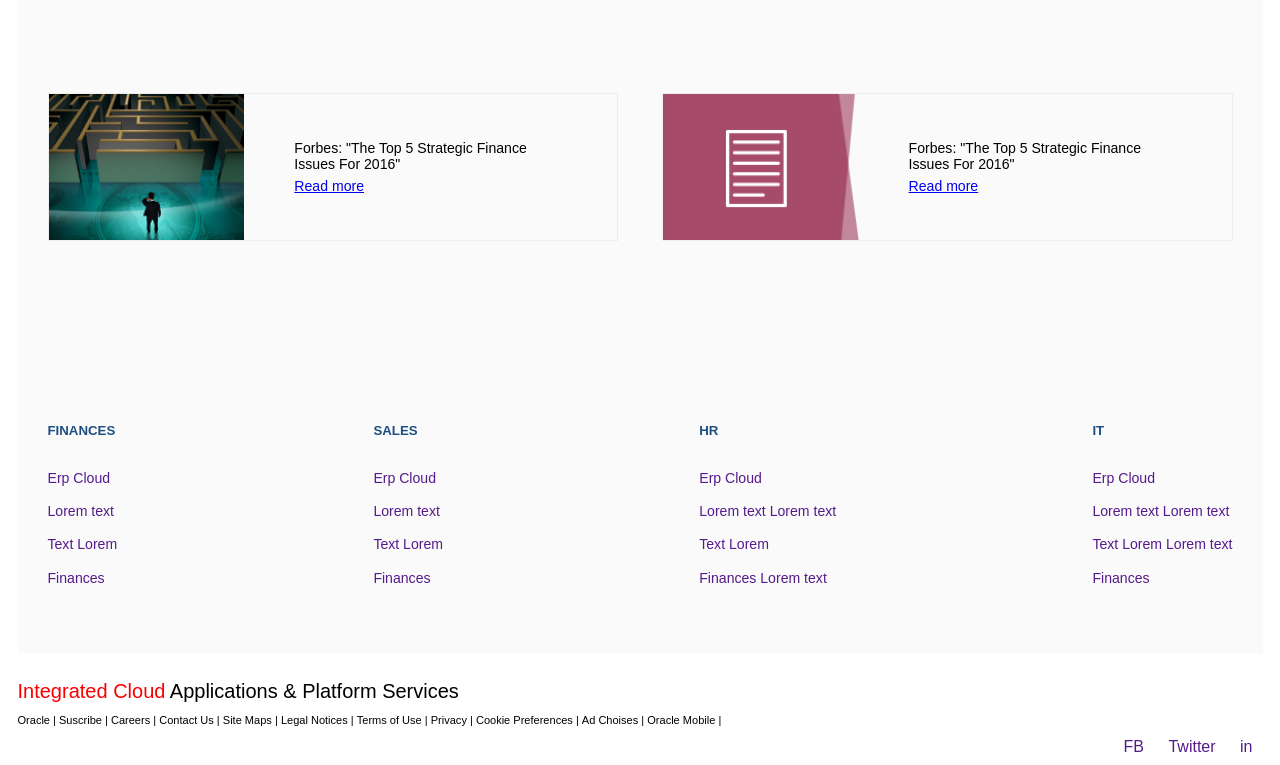
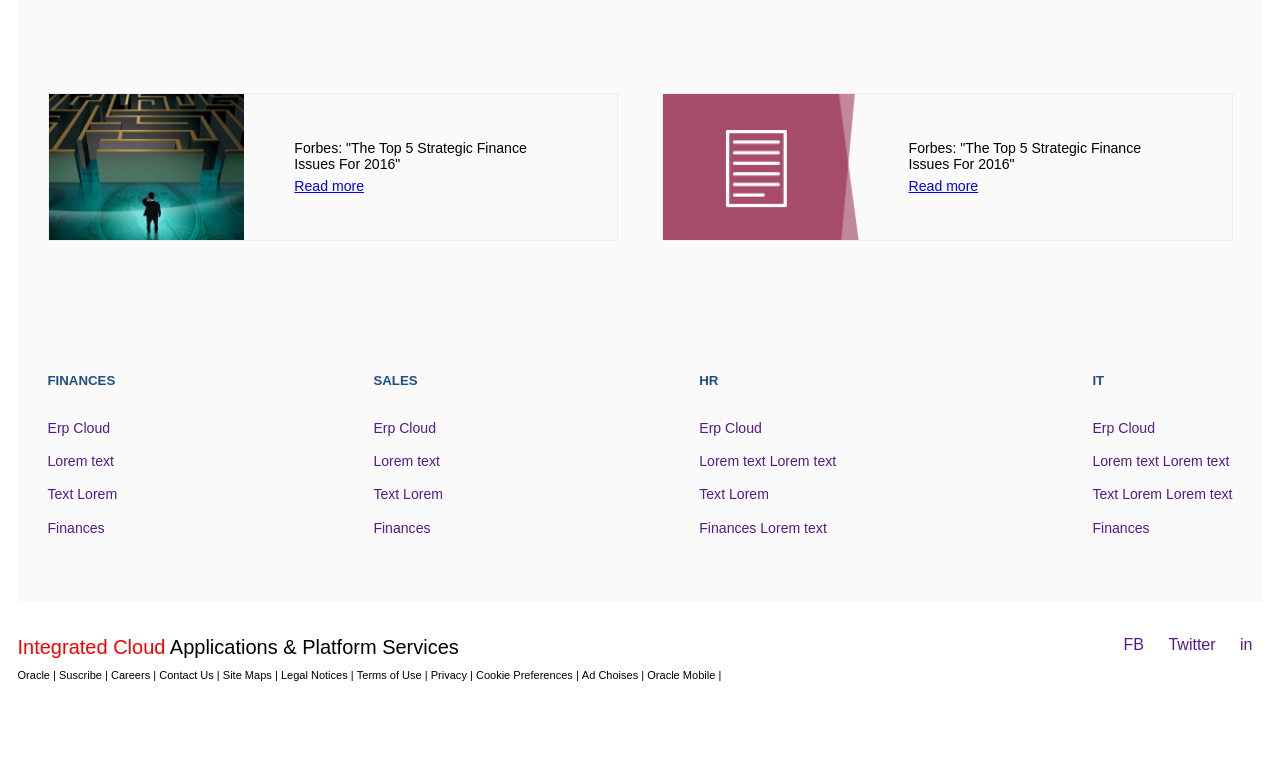
Before and after one commit to daguiheso/Practica1-RDS, a plain HTML site: page index.html in a window 1280 px wide. Shown: the part 2200-2965 px from the top of the page. After the commit the page ends 2881 px from the top, so only its background shows below. Drawn offline with Linux system fonts and the light colour scheme.

Commit message:
Estilos CSS footer 100%

```diff
--- a/index.html
+++ b/index.html
@@ -264,9 +264,9 @@
 			</div>
 
 			<div class="footer-contentBottom">
-				<h4 class="footer-contentBottom-title">
+				<h5 class="footer-contentBottom-title">
 					<span>Integrated Cloud</span> Applications & Platform Services
-				</h4>
+				</h5>
 				<ul class="footer-contentBottom-listLinks">
 					<li class="item"><a href="" class="item-link">Oracle</a> |</li>
 					<li class="item"><a href="" class="item-link">Suscribe</a> |</li>
--- a/src/css/index.css
+++ b/src/css/index.css
@@ -251,7 +251,6 @@ body, html {
 
 .footer {
 }
-
 /* FOOTER COLS */
 .footer-contentCols {
 	display: flex;
@@ -259,16 +258,16 @@ body, html {
 	background-color: #fafafa;
 }
 .footer-contentCols-col {
-	padding: 50px 30px;
+	padding: 0 30px 50px;
 }
 .footer-contentCols-col .title {
-	// text-align: center;
 	color: #1f4f82;
 	margin-bottom: 30px;
 }
 .footer-contentCols-col .list {
 	list-style: none;
 	padding: 0;
+	margin: 0;
 }
 .footer-contentCols-col .list-item {
 	margin: 0 0 15px;
@@ -292,6 +291,7 @@ body, html {
 }
 .footer-contentBottom-listLinks {
 	list-style: none;
+	margin: 0;
 	padding: 0;
 	font-size: 0.69em;
 }
@@ -302,14 +302,13 @@ body, html {
 	text-decoration: none;
 	color: black;
 }
-
-
 .footer-contentBottom-listSocial {
 	list-style: none;
 	padding: 0;
 	margin: 0;
 	position: absolute;
 	right: 0;
+	top: 0;
 }
 .footer-contentBottom-listSocial .item {
 	display: inline-block;
```
